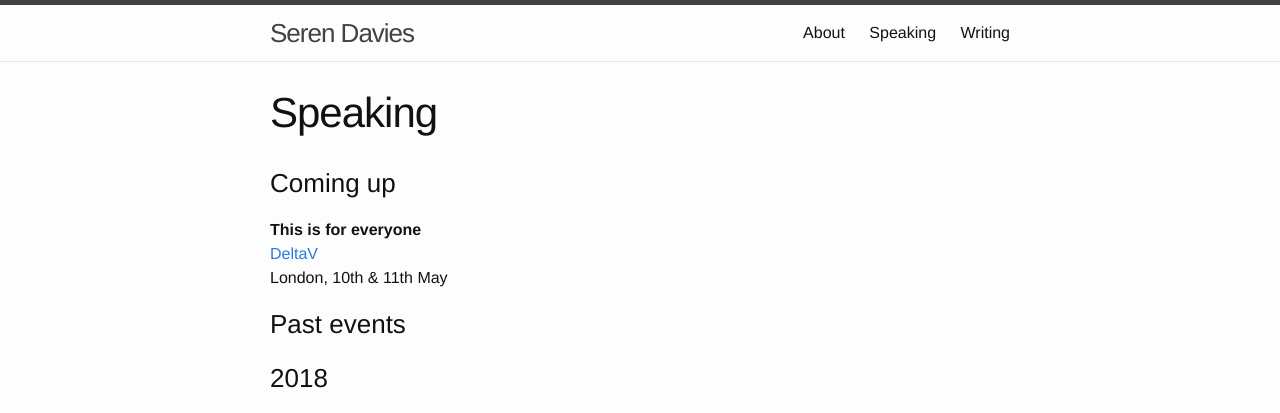
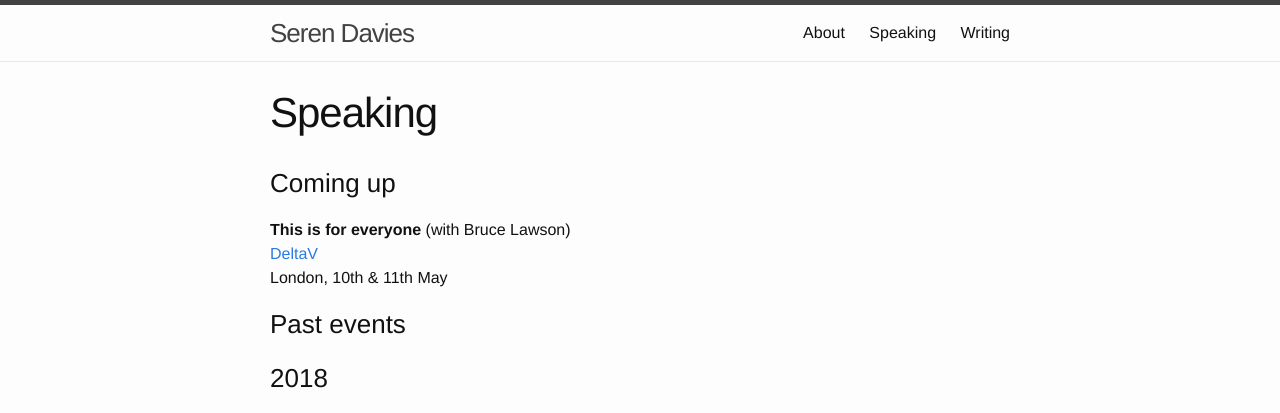
Before and after one commit to ninjanails/ninjanails.github.io, a Jekyll site: the page built from speaking.md, in a window 1280 px wide. Shown: the top 413 px of the page. Built offline with Jekyll 4.4.1, drawn with Linux system fonts in a browser that asks for light colours.

Commit message:
add bruce to delta talk

```diff
--- a/speaking.md
+++ b/speaking.md
@@ -6,7 +6,7 @@ permalink: /speaking/
 
 ### Coming up
 
-**This is for everyone** <br>
+**This is for everyone** (with Bruce Lawson) <br>
 [DeltaV](https://2018.deltavconf.com/) <br>
 London, 10th & 11th May
 
```
